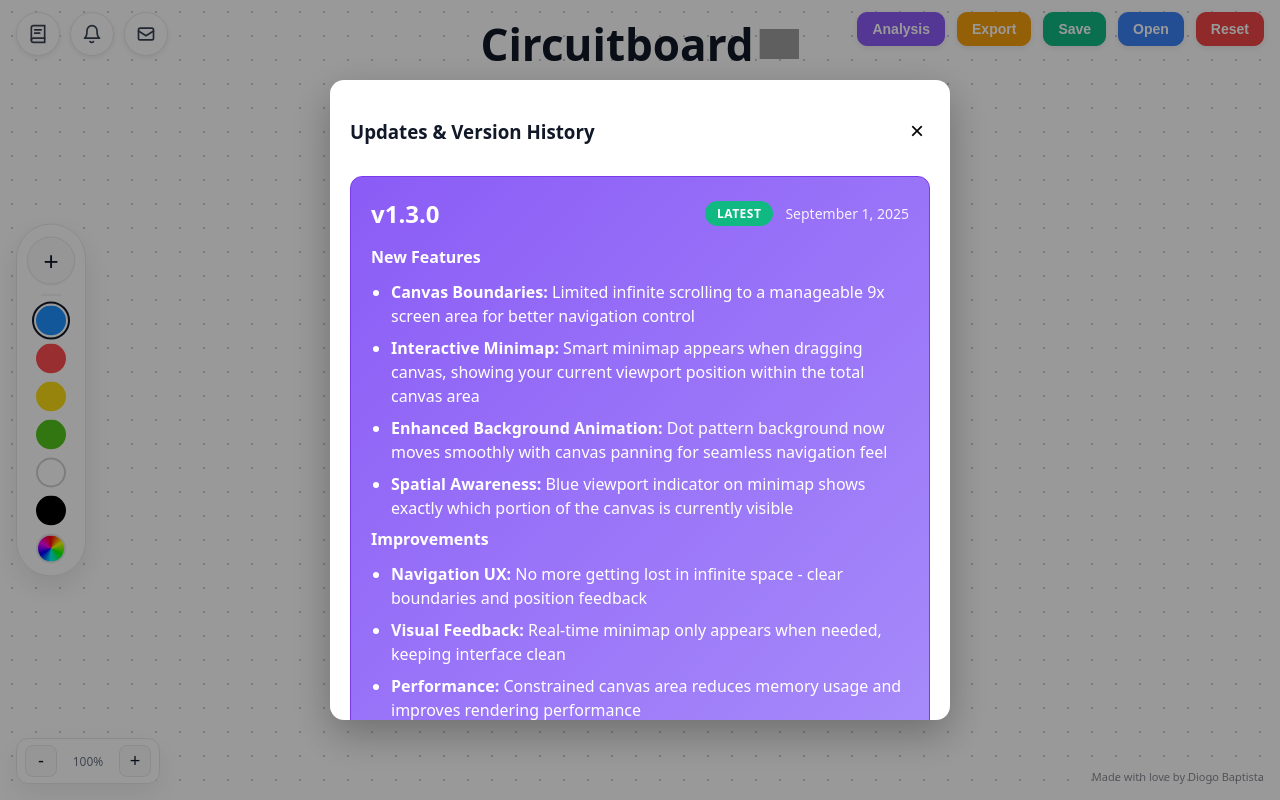
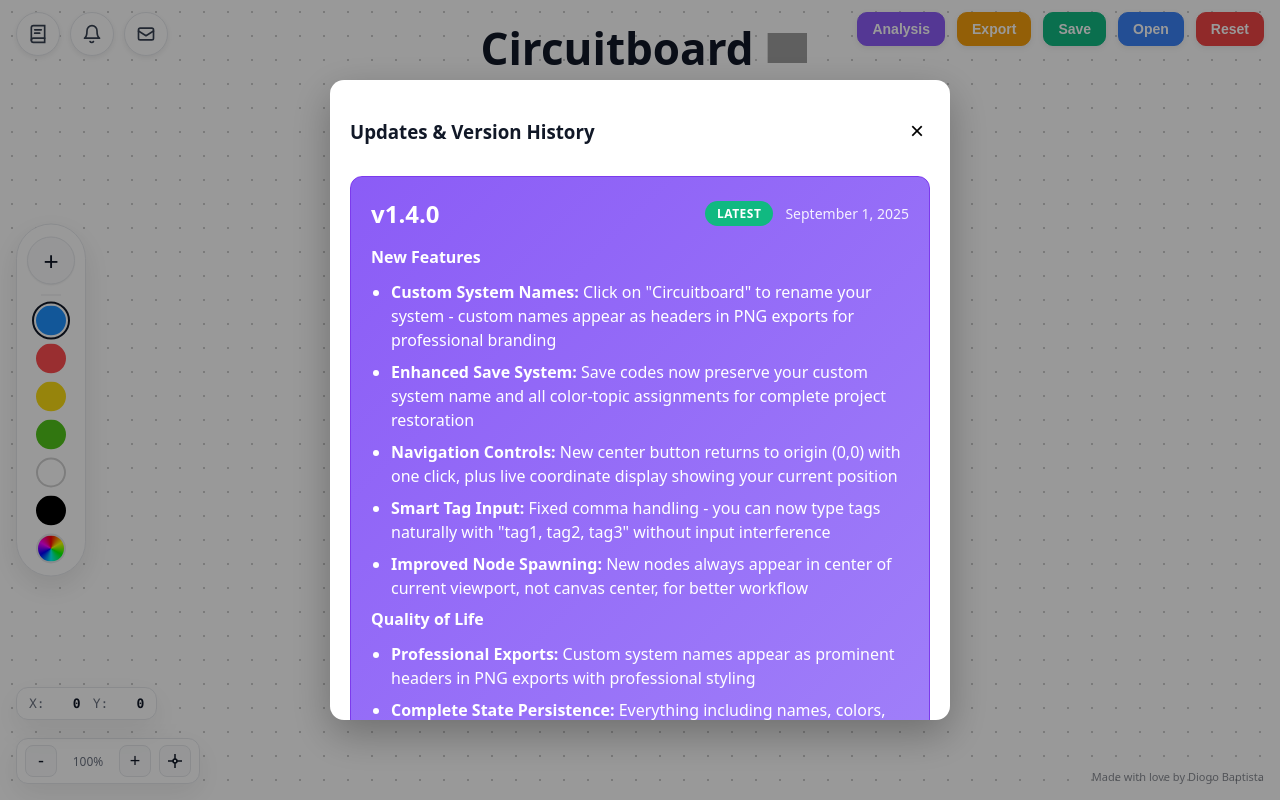
Before and after one commit to Diogo1912/circuitboard, a React (Vite) app: page / in a window 1280 px wide. Both pictures are taken after a click on the button 92 px from the left and 34 px from the top of the page. Built offline with nearby package versions, Linux system fonts and the light colour scheme; grey boxes are pictures that could not be loaded.

Commit message:
version 1.4.0

```diff
--- a/src/App.css
+++ b/src/App.css
@@ -96,11 +96,58 @@
   font-weight: 700;
   color: #111827;
 }
+
+.editable-title {
+  cursor: pointer;
+  padding: 4px 8px;
+  border-radius: 6px;
+  transition: all 0.2s ease;
+  position: relative;
+}
+
+.editable-title:hover {
+  background: rgba(99, 102, 241, 0.1);
+  color: #6366f1;
+}
+
+.editable-title:hover::after {
+  content: '✏️';
+  position: absolute;
+  right: -20px;
+  top: 50%;
+  transform: translateY(-50%);
+  font-size: 12px;
+  opacity: 0.7;
+}
+
+.system-name-input {
+  background: #ffffff;
+  border: 2px solid #6366f1;
+  border-radius: 6px;
+  padding: 4px 8px;
+  font-size: inherit;
+  font-weight: 700;
+  color: #111827;
+  outline: none;
+  min-width: 150px;
+  text-align: center;
+}
 .brand-name { font-size: 44px; }
 .brand-stars { width: 40px; height: 40px; object-fit: contain; }
 
 @media (prefers-color-scheme: dark) {
   .top-title { color: #e5e7eb; }
+
+  .editable-title:hover {
+    background: rgba(129, 140, 248, 0.1);
+    color: #818cf8;
+  }
+
+  .system-name-input {
+    background: #111827;
+    border-color: #818cf8;
+    color: #e5e7eb;
+  }
 }
 
 .floating-pill {
@@ -503,8 +550,8 @@
 /* Minimap */
 .minimap {
   position: fixed;
-  bottom: 80px;
-  left: 20px;
+  bottom: 120px;
+  left: 16px;
   z-index: 1000;
   background: rgba(255, 255, 255, 0.95);
   backdrop-filter: blur(10px);
@@ -760,8 +807,62 @@
   z-index: 26;
 }
 
+.center-btn {
+  display: flex;
+  align-items: center;
+  justify-content: center;
+}
+
+.coordinate-display {
+  position: fixed;
+  left: 16px;
+  bottom: 80px;
+  display: flex;
+  align-items: center;
+  gap: 12px;
+  background: #ffffff;
+  border: 1px solid #e5e7eb;
+  border-radius: 12px;
+  padding: 8px 12px;
+  box-shadow: 0 10px 30px rgba(0,0,0,0.08);
+  z-index: 26;
+  font-size: 13px;
+  font-family: 'SF Mono', Monaco, 'Cascadia Code', 'Roboto Mono', Consolas, 'Courier New', monospace;
+}
+
+.coordinate-item {
+  display: flex;
+  align-items: center;
+  gap: 4px;
+}
+
+.coordinate-label {
+  color: #6b7280;
+  font-weight: 500;
+}
+
+.coordinate-value {
+  color: #111827;
+  font-weight: 600;
+  min-width: 32px;
+  text-align: right;
+}
+
 @media (prefers-color-scheme: dark) {
   .zoom-controls { background: #0b1220; border-color: #1f2937; }
+
+  .coordinate-display {
+    background: #0b1220;
+    border-color: #1f2937;
+  }
+
+  .coordinate-label {
+    color: #9ca3af;
+  }
+
+  .coordinate-value {
+    color: #f3f4f6;
+  }
 }
 
 .zoom-btn {
@@ -1796,6 +1897,30 @@
   max-width: 220px;
 }
 
+/* Export System Name as Header */
+.export-system-name {
+  position: absolute;
+  top: 20px;
+  left: 50%;
+  transform: translateX(-50%);
+  z-index: 999;
+  pointer-events: none;
+}
+
+.system-name-text {
+  background: rgba(255, 255, 255, 0.95);
+  border: 3px solid #6366f1;
+  border-radius: 16px;
+  padding: 12px 24px;
+  font-size: 24px;
+  font-weight: 800;
+  color: #6366f1;
+  text-align: center;
+  box-shadow: 0 10px 30px rgba(99, 102, 241, 0.25);
+  backdrop-filter: blur(10px);
+  min-width: 200px;
+}
+
 .legend-title {
   font-size: 16px;
   font-weight: 700;
--- a/src/App.tsx
+++ b/src/App.tsx
@@ -151,6 +151,28 @@ function App() {
     }
   }
 
+  function centerView() {
+    setPan({ x: 0, y: 0 })
+  }
+
+  function startEditingSystemName() {
+    setSystemNameInput(systemName)
+    setIsEditingSystemName(true)
+  }
+
+  function saveSystemName() {
+    const trimmedName = systemNameInput.trim()
+    if (trimmedName) {
+      setSystemName(trimmedName)
+    }
+    setIsEditingSystemName(false)
+  }
+
+  function cancelEditingSystemName() {
+    setSystemNameInput(systemName)
+    setIsEditingSystemName(false)
+  }
+
   const [linkingFrom, setLinkingFrom] = useState<
     | { nodeId: string; side: 'left' | 'right' | 'top' | 'bottom' }
     | null
@@ -165,6 +187,9 @@ function App() {
   const [openError, setOpenError] = useState<string | null>(null)
   const [showMinimap, setShowMinimap] = useState<boolean>(false)
   const [showResetConfirm, setShowResetConfirm] = useState<boolean>(false)
+  const [systemName, setSystemName] = useState<string>("Circuitboard")
+  const [isEditingSystemName, setIsEditingSystemName] = useState<boolean>(false)
+  const [systemNameInput, setSystemNameInput] = useState<string>("Circuitboard")
   // AI chat removed
   const [showDocs, setShowDocs] = useState<boolean>(false)
   const [showUpdates, setShowUpdates] = useState<boolean>(false)
@@ -900,12 +925,14 @@ function App() {
 
   function generateSceneCode() {
     const scene = {
-      v: 1,
+      v: 2, // Increment version to support new fields
       nodes,
       edges,
       zoom,
       pan,
       stickyNotes,
+      systemName,
+      colorTopicAssignments,
     }
     const json = JSON.stringify(scene)
     // Encode JSON to base64 with unicode safety
@@ -931,6 +958,18 @@ function App() {
       if (typeof data.zoom === 'number') setZoom(data.zoom)
       if (data.pan && typeof data.pan.x === 'number' && typeof data.pan.y === 'number') setPan(data.pan)
       if (Array.isArray(data.stickyNotes)) setStickyNotes(data.stickyNotes)
+
+      // Load system name (v2+ feature, backward compatible)
+      if (typeof data.systemName === 'string') {
+        setSystemName(data.systemName)
+        setSystemNameInput(data.systemName)
+      }
+
+      // Load color topic assignments (v2+ feature, backward compatible)
+      if (data.colorTopicAssignments && typeof data.colorTopicAssignments === 'object') {
+        setColorTopicAssignments(data.colorTopicAssignments)
+      }
+
       setShowOpen(false)
     } catch (e) {
       setOpenError('Invalid code. Make sure you pasted the full string.')
@@ -948,6 +987,9 @@ function App() {
     setShowResetConfirm(false)
     setStickyNotes([])
     setActiveStickyId(null)
+    setSystemName("Circuitboard")
+    setSystemNameInput("Circuitboard")
+    setColorTopicAssignments({})
   }
 
   // Generate legend data for export
@@ -1033,7 +1075,7 @@ function App() {
         }
       }
 
-      // Create and show legend overlay temporarily
+      // Create legend overlay
       let legendOverlay: HTMLDivElement | null = null
       if (hasLegend) {
         legendOverlay = document.createElement('div')
@@ -1050,12 +1092,24 @@ function App() {
         el.appendChild(legendOverlay)
       }
 
+      // Create system name overlay in center
+      let systemNameOverlay: HTMLDivElement | null = null
+      if (systemName !== "Circuitboard") {
+        systemNameOverlay = document.createElement('div')
+        systemNameOverlay.className = 'export-system-name'
+        systemNameOverlay.innerHTML = `<div class="system-name-text">${systemName}</div>`
+        el.appendChild(systemNameOverlay)
+      }
+
       // Render the canvas with legend
       const canvas = await html2canvas(el, { useCORS: true, scale: 2 })
 
-      // Remove legend overlay
+      // Remove overlays
       if (legendOverlay) {
         el.removeChild(legendOverlay)
+      }
+      if (systemNameOverlay) {
+        el.removeChild(systemNameOverlay)
       }
 
       // Create download
@@ -1163,7 +1217,32 @@ function App() {
   return (
     <div className="app-root">
       <div className="top-title">
-        <span className="brand-name">Circuitboard</span>
+        {isEditingSystemName ? (
+          <input
+            className="system-name-input"
+            type="text"
+            value={systemNameInput}
+            onChange={(e) => setSystemNameInput(e.target.value)}
+            onBlur={saveSystemName}
+            onKeyDown={(e) => {
+              if (e.key === 'Enter') {
+                saveSystemName()
+              } else if (e.key === 'Escape') {
+                cancelEditingSystemName()
+              }
+            }}
+            autoFocus
+            placeholder="System name"
+          />
+        ) : (
+          <span
+            className="brand-name editable-title"
+            onClick={startEditingSystemName}
+            title="Click to edit system name"
+          >
+            {systemName}
+          </span>
+        )}
         <img src="circuit.png" alt="" className="brand-stars" aria-hidden />
       </div>
 
@@ -2288,13 +2367,47 @@ function App() {
             </div>
             <div className="updates-content">
 
-              {/* Version 1.3.0 - Latest */}
+              {/* Version 1.4.0 - Latest */}
               <div className="version-card latest">
+                <div className="version-header">
+                  <div className="version-number">v1.4.0</div>
+                  <div style={{ display: 'flex', alignItems: 'center', gap: 12 }}>
+                    <div className="version-badge">Latest</div>
+                    <div className="version-date">September 1, 2025</div>
+                  </div>
+                </div>
+                <div className="version-features">
+                  <h4>New Features</h4>
+                  <ul>
+                    <li><strong>Custom System Names:</strong> Click on "Circuitboard" to rename your system - custom names appear as headers in PNG exports for professional branding</li>
+                    <li><strong>Enhanced Save System:</strong> Save codes now preserve your custom system name and all color-topic assignments for complete project restoration</li>
+                    <li><strong>Navigation Controls:</strong> New center button returns to origin (0,0) with one click, plus live coordinate display showing your current position</li>
+                    <li><strong>Smart Tag Input:</strong> Fixed comma handling - you can now type tags naturally with "tag1, tag2, tag3" without input interference</li>
+                    <li><strong>Improved Node Spawning:</strong> New nodes always appear in center of current viewport, not canvas center, for better workflow</li>
+                  </ul>
+                  <h4>Quality of Life</h4>
+                  <ul>
+                    <li><strong>Professional Exports:</strong> Custom system names appear as prominent headers in PNG exports with professional styling</li>
+                    <li><strong>Complete State Persistence:</strong> Everything including names, colors, and topic assignments survives save/load cycles</li>
+                    <li><strong>Spatial Awareness:</strong> Live X,Y coordinates help you navigate large diagrams across the 9x canvas area</li>
+                    <li><strong>Intuitive Controls:</strong> Center button and coordinate display positioned for easy access without cluttering interface</li>
+                    <li><strong>Backward Compatibility:</strong> New v2 save format works with all existing v1 save codes</li>
+                  </ul>
+                  <h4>Bug Fixes</h4>
+                  <ul>
+                    <li><strong>Tag Input:</strong> Fixed comma handling issue that prevented proper tag separation during typing</li>
+                    <li><strong>Export Positioning:</strong> System name now appears as proper header instead of center overlay in exports</li>
+                    <li><strong>State Management:</strong> Custom names and assignments properly cleared when resetting canvas</li>
+                  </ul>
+                </div>
+              </div>
+
+              {/* Version 1.3.0 */}
+              <div className="version-card">
                 <div className="version-header">
                   <div className="version-number">v1.3.0</div>
                   <div style={{ display: 'flex', alignItems: 'center', gap: 12 }}>
-                    <div className="version-badge">Latest</div>
-                    <div className="version-date">September 1, 2025</div>
+                    <div className="version-date">August 31, 2025</div>
                   </div>
                 </div>
                 <div className="version-features">
@@ -2319,7 +2432,7 @@ function App() {
                 <div className="version-header">
                   <div className="version-number">v1.2.0</div>
                   <div style={{ display: 'flex', alignItems: 'center', gap: 12 }}>
-                    <div className="version-date">August 31, 2025</div>
+                    <div className="version-date">August 30, 2025</div>
                   </div>
                 </div>
                 <div className="version-features">
@@ -2344,7 +2457,7 @@ function App() {
                 <div className="version-header">
                   <div className="version-number">v1.1.0</div>
                   <div style={{ display: 'flex', alignItems: 'center', gap: 12 }}>
-                    <div className="version-date">August 30, 2025</div>
+                    <div className="version-date">August 29, 2025</div>
                   </div>
                 </div>
                 <div className="version-features">
@@ -2365,7 +2478,7 @@ function App() {
                 <div className="version-header">
                   <div className="version-number">v1.0.0</div>
                   <div style={{ display: 'flex', alignItems: 'center', gap: 12 }}>
-                    <div className="version-date">August 28, 2025</div>
+                    <div className="version-date">August 27, 2025</div>
                   </div>
                 </div>
                 <div className="version-features">
@@ -2560,6 +2673,24 @@ function App() {
         <button className="zoom-btn" onClick={zoomOut} aria-label="Zoom out">-</button>
         <div className="zoom-level">{Math.round(zoom * 100)}%</div>
         <button className="zoom-btn" onClick={zoomIn} aria-label="Zoom in">+</button>
+        <button className="zoom-btn center-btn" onClick={centerView} aria-label="Center view" title="Back to center">
+          <svg width="16" height="16" viewBox="0 0 16 16" fill="none" stroke="currentColor" strokeWidth="1.5">
+            <circle cx="8" cy="8" r="2"/>
+            <path d="M8 1v6M8 9v6M1 8h6M9 8h6"/>
+          </svg>
+        </button>
+      </div>
+
+      {/* Coordinate display */}
+      <div className="coordinate-display">
+        <div className="coordinate-item">
+          <span className="coordinate-label">X:</span>
+          <span className="coordinate-value">{Math.round(-pan.x)}</span>
+        </div>
+        <div className="coordinate-item">
+          <span className="coordinate-label">Y:</span>
+          <span className="coordinate-value">{Math.round(-pan.y)}</span>
+        </div>
       </div>
 
       {/* Trash drop zone */}
```
